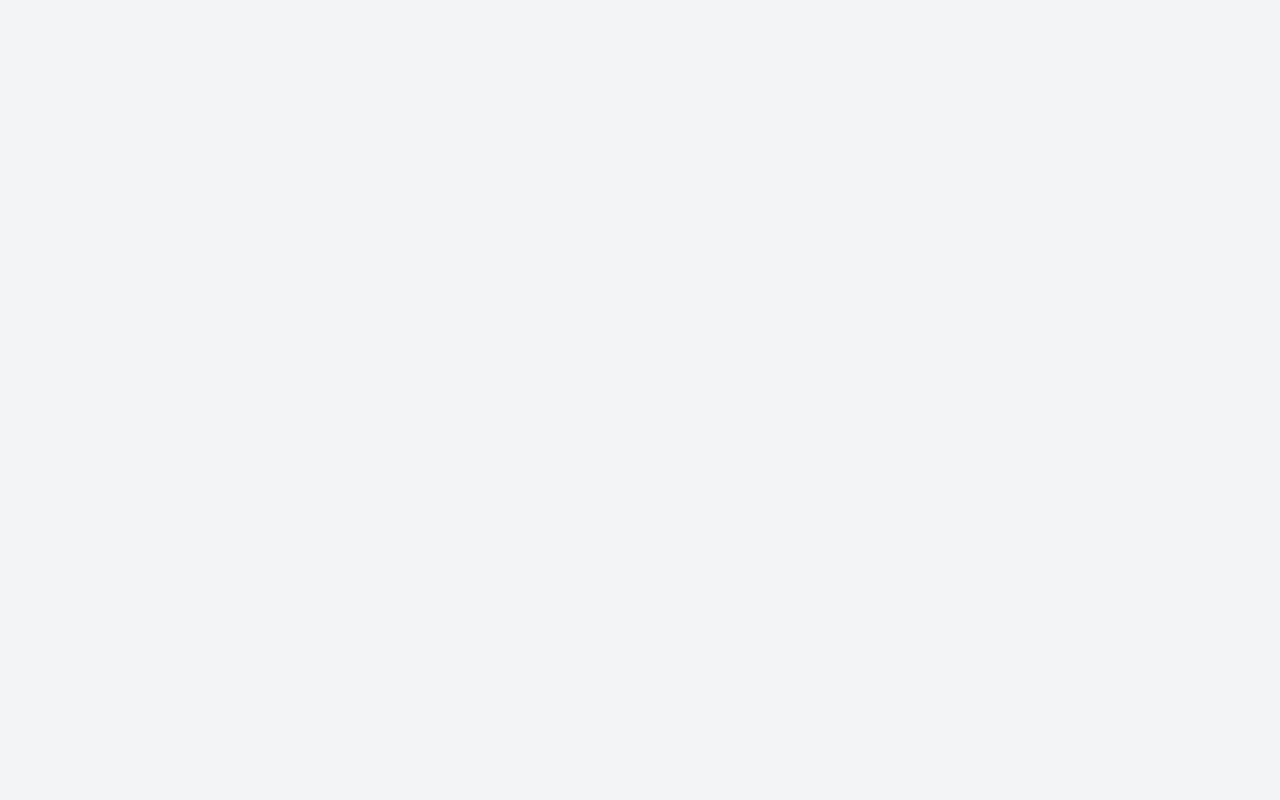
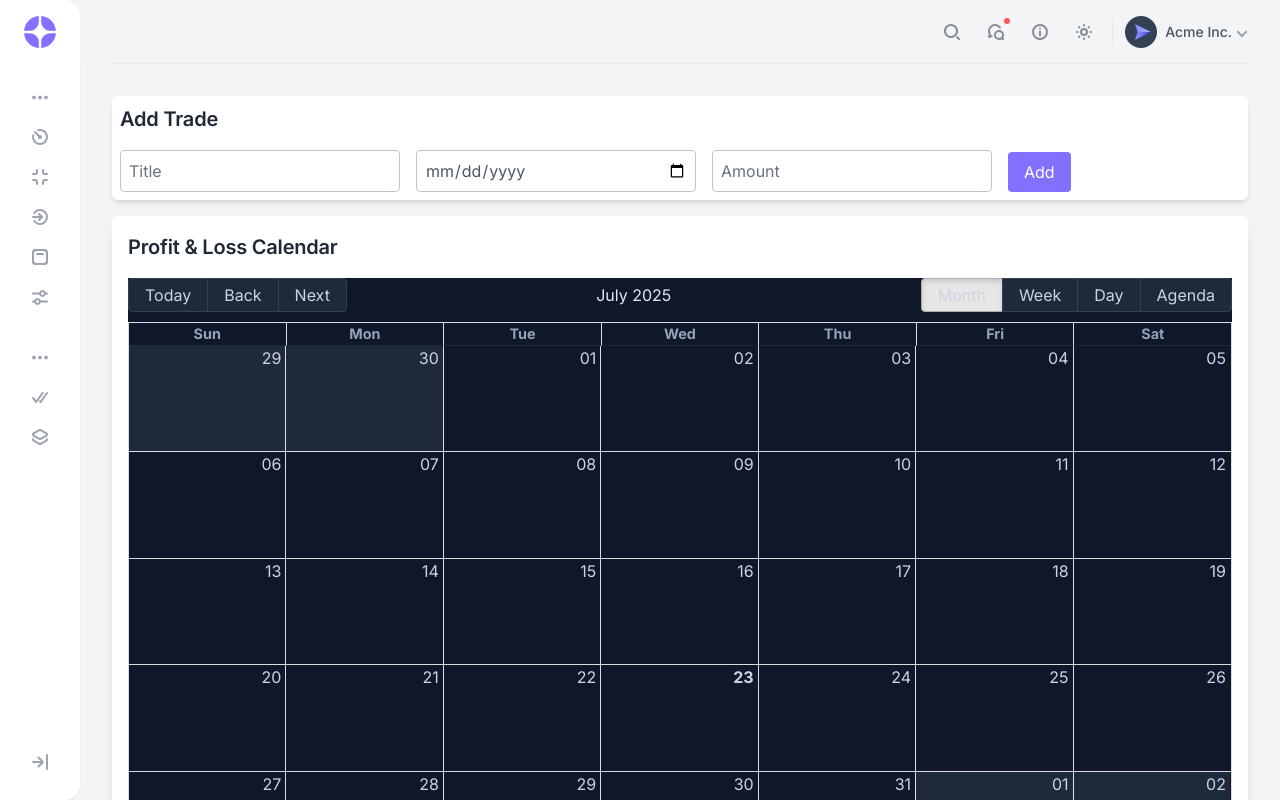
Before and after one commit to lidiads22/investing-Journal, a React (Vite) app: page /pl-tracker in a window 1280 px wide. Before the commit this address had no page. Built offline with nearby package versions, Linux system fonts and the light colour scheme.

Commit message:
Added new profit loss tab

```diff
--- a/package.json
+++ b/package.json
@@ -8,6 +8,8 @@
     "preview": "vite preview"
   },
   "dependencies": {
+    "@fullcalendar/daygrid": "^6.1.18",
+    "@fullcalendar/react": "^6.1.18",
     "@radix-ui/react-popover": "^1.1.2",
     "@tailwindcss/forms": "^0.5.7",
     "chart.js": "^4.4.1",
@@ -16,6 +18,7 @@
     "date-fns": "^4.1.0",
     "moment": "^2.29.4",
     "react": "^19.0.0",
+    "react-big-calendar": "^1.19.4",
     "react-day-picker": "^9.4.1",
     "react-dom": "^19.0.0",
     "react-router-dom": "^7.0.2",
--- a/src/App.jsx
+++ b/src/App.jsx
@@ -13,6 +13,7 @@ import './charts/ChartjsConfig';
 // Routes here!
 import Dashboard from './pages/Dashboard';
 import TradeIdeas from './pages/TradeIdeas';
+import PLTracker from  './pages/PLTracker';
 
 function App() {
 
@@ -29,6 +30,7 @@ function App() {
       <Routes>
         <Route exact path="/" element={<Dashboard />} />
         <Route path="/trade-ideas" element={<TradeIdeas />} />
+        <Route path="/pl-tracker" element={<PLTracker />} />
       </Routes>
     </>
   );
--- a/src/components/DropdownProfile.jsx
+++ b/src/components/DropdownProfile.jsx
@@ -68,7 +68,7 @@ function DropdownProfile({
           onBlur={() => setDropdownOpen(false)}
         >
           <div className="pt-0.5 pb-2 px-3 mb-1 border-b border-gray-200 dark:border-gray-700/60">
-            <div className="font-medium text-gray-800 dark:text-gray-100">Acme Inc.</div>
+            <div className="font-medium text-gray-800 dark:text-gray-100">Investing Journal.</div>
             <div className="text-xs text-gray-500 dark:text-gray-400 italic">Administrator</div>
           </div>
           <ul>
--- /dev/null
+++ b/src/css/calendarOverrides.css
@@ -0,0 +1,44 @@
+/* calendarOverrides.css */
+.rbc-calendar,
+.rbc-month-view,
+.rbc-time-view,
+.rbc-agenda-view {
+  background-color: #0f172a; /* Match your dark background */
+  color: #e2e8f0; /* Light text for visibility */
+}
+
+.rbc-header {
+  background-color: transparent;
+  color: #94a3b8;
+  border-bottom: 1px solid #1e293b;
+}
+
+.rbc-date-cell {
+  background-color: transparent;
+  color: #cbd5e1;
+}
+
+.rbc-day-bg {
+  background-color: transparent;
+}
+
+.rbc-off-range-bg {
+  background-color: #1e293b; /* Darker for off-month days */
+}
+
+.rbc-event {
+  background-color: #4ade80; /* Example green for profit */
+  color: #000;
+  border: none;
+}
+
+.rbc-toolbar button {
+  background-color: #1e293b;
+  color: #cbd5e1;
+  border: 1px solid #334155;
+}
+
+.rbc-toolbar button:hover,
+.rbc-toolbar button:focus {
+  background-color: #334155;
+}
--- /dev/null
+++ b/src/pages/PLTracker.jsx
@@ -0,0 +1,143 @@
+import { useState } from 'react'
+import { Calendar, dateFnsLocalizer } from 'react-big-calendar'
+import format from 'date-fns/format'
+import parse from 'date-fns/parse'
+import startOfWeek from 'date-fns/startOfWeek'
+import getDay from 'date-fns/getDay'
+import enUS from 'date-fns/locale/en-US'
+import 'react-big-calendar/lib/css/react-big-calendar.css'
+import '../css/calendarOverrides.css'
+
+import Sidebar from '../partials/Sidebar'
+import Header from '../partials/Header'
+
+const locales = {
+  'en-US': enUS,
+}
+
+const localizer = dateFnsLocalizer({
+  format,
+  parse,
+  startOfWeek,
+  getDay,
+  locales,
+})
+
+export default function PLTracker() {
+  const [sidebarOpen, setSidebarOpen] = useState(false)
+
+  const [events, setEvents] = useState([
+    {
+      title: 'Sold $TSLA +$600',
+      start: new Date(2024, 5, 10),
+      end: new Date(2024, 5, 10),
+      profit: true,
+    },
+    {
+      title: 'Lost on $AAPL -$300',
+      start: new Date(2024, 5, 13),
+      end: new Date(2024, 5, 13),
+      profit: false,
+    },
+  ])
+
+  const [formData, setFormData] = useState({
+    title: '',
+    date: '',
+    amount: '',
+  })
+
+  const handleChange = (e) => {
+    const { name, value } = e.target
+    setFormData({ ...formData, [name]: value })
+  }
+
+  const handleAddEvent = (e) => {
+    e.preventDefault()
+
+    const newEvent = {
+      title: formData.title,
+      start: new Date(formData.date),
+      end: new Date(formData.date),
+      profit: parseFloat(formData.amount) > 0,
+    }
+
+    setEvents([...events, newEvent])
+    setFormData({ title: '', date: '', amount: '' })
+  }
+
+  return (
+    <div className="flex h-screen overflow-hidden">
+      <Sidebar sidebarOpen={sidebarOpen} setSidebarOpen={setSidebarOpen} />
+      <div className="relative flex flex-col flex-1 overflow-y-auto overflow-x-hidden">
+        <Header sidebarOpen={sidebarOpen} setSidebarOpen={setSidebarOpen} />
+
+        <main className="grow">
+          <div className="px-4 sm:px-6 lg:px-8 py-8 w-full max-w-9xl mx-auto">
+            <div className="p-2 bg-white dark:bg-slate-800 shadow-md rounded-md mb-4">
+              <h2 className="text-xl font-semibold mb-4 text-gray-800 dark:text-white">
+                Add Trade
+              </h2>
+              <form onSubmit={handleAddEvent} className="space-y-4 md:flex md:items-end md:space-y-0 md:space-x-4">
+  <input
+    type="text"
+    name="title"
+    placeholder="Title"
+    value={formData.title}
+    onChange={handleChange}
+    className="p-2 rounded border border-gray-300 dark:bg-slate-700 dark:text-white w-full md:w-1/4"
+    required
+  />
+  <input
+    type="date"
+    name="date"
+    value={formData.date}
+    onChange={handleChange}
+    className="p-2 rounded border border-gray-300 dark:bg-slate-700 dark:text-white w-full md:w-1/4"
+    required
+  />
+  <input
+    type="number"
+    name="amount"
+    placeholder="Amount"
+    value={formData.amount}
+    onChange={handleChange}
+    className="p-2 rounded border border-gray-300 dark:bg-slate-700 dark:text-white w-full md:w-1/4"
+    required
+  />
+  <button
+    type="submit"
+    className="px-4 py-2 bg-violet-500 text-white rounded hover:bg-violet-600 w-full md:w-auto"
+  >
+    Add
+  </button>
+</form>
+
+            </div>
+
+            <div className="p-4 bg-white dark:bg-slate-800 shadow-lg rounded-lg">
+              <h2 className="text-xl font-semibold mb-4 text-gray-800 dark:text-white">
+                Profit & Loss Calendar
+              </h2>
+              <Calendar
+                localizer={localizer}
+                events={events}
+                startAccessor="start"
+                endAccessor="end"
+                style={{ height: 600 }}
+                eventPropGetter={(event) => ({
+                  style: {
+                    backgroundColor: event.profit ? '#22c55e' : '#ef4444',
+                    color: '#000',
+                    border: 'none',
+                    borderRadius: '4px',
+                  },
+                })}
+              />
+            </div>
+          </div>
+        </main>
+      </div>
+    </div>
+  )
+}
--- a/src/partials/Sidebar.jsx
+++ b/src/partials/Sidebar.jsx
@@ -355,7 +355,7 @@ function Sidebar({
                           <li className="mb-1 last:mb-0">
                             <NavLink
                               end
-                              to="https://cruip.com/mosaic/"
+                              to="/pl-tracker"
                               className={({ isActive }) =>
                                 "block transition duration-150 truncate " + (isActive ? "text-violet-500" : "text-gray-500/90 dark:text-gray-400 hover:text-gray-700 dark:hover:text-gray-200")
                               }
```
Also changed, not shown: 1 other file (tests, documents, lock files or other folders).
